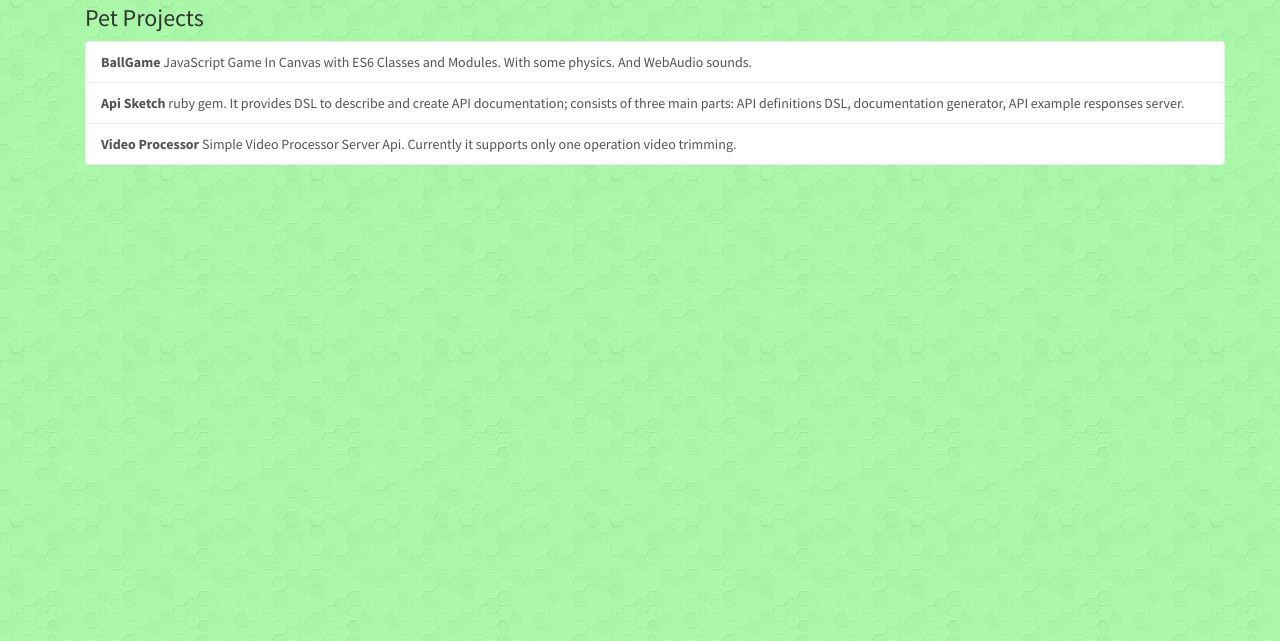
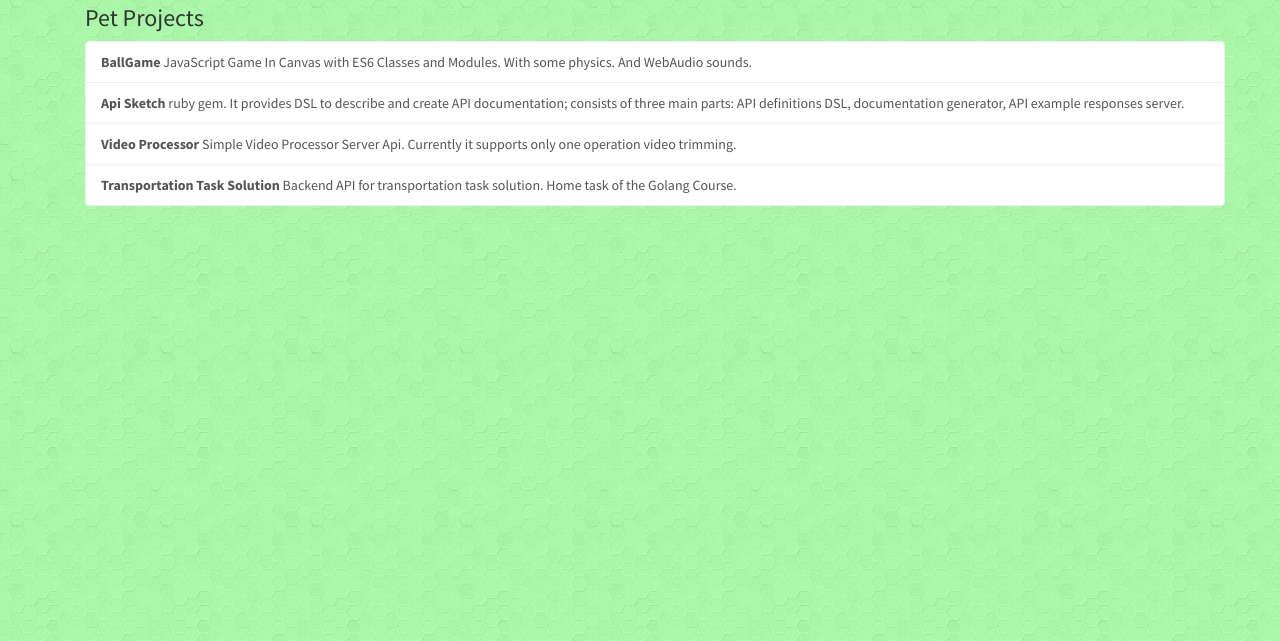
Before and after one commit to suhovius/suhovius.github.io, a plain HTML site: page projects.html in a window 1280 px wide. Shown: the part 159-800 px from the top of the page. Drawn offline with Linux system fonts and the light colour scheme.

Commit message:
Add Transportation Task Project

```diff
--- a/projects.html
+++ b/projects.html
@@ -34,6 +34,7 @@
             <a href="../projects/ball_game/index.html" class="list-group-item"><b>BallGame</b> JavaScript Game In Canvas with ES6 Classes and Modules. With some physics. And WebAudio sounds.</a>
             <a href="https://github.com/suhovius/api_sketch" class="list-group-item"><b>Api Sketch</b> ruby gem. It provides DSL to describe and create API documentation; consists of three main parts: API definitions DSL, documentation generator, API example responses server.</a>
             <a href="https://github.com/suhovius/video_processor" class="list-group-item"><b>Video Processor</b> Simple Video Processor Server Api. Currently it supports only one operation video trimming.</a>
+            <a href="https://github.com/suhovius/transportation_task" class="list-group-item"><b>Transportation Task Solution</b> Backend API for transportation task solution. Home task of the Golang Course.</a>
           </div>
         </div>
 
```
